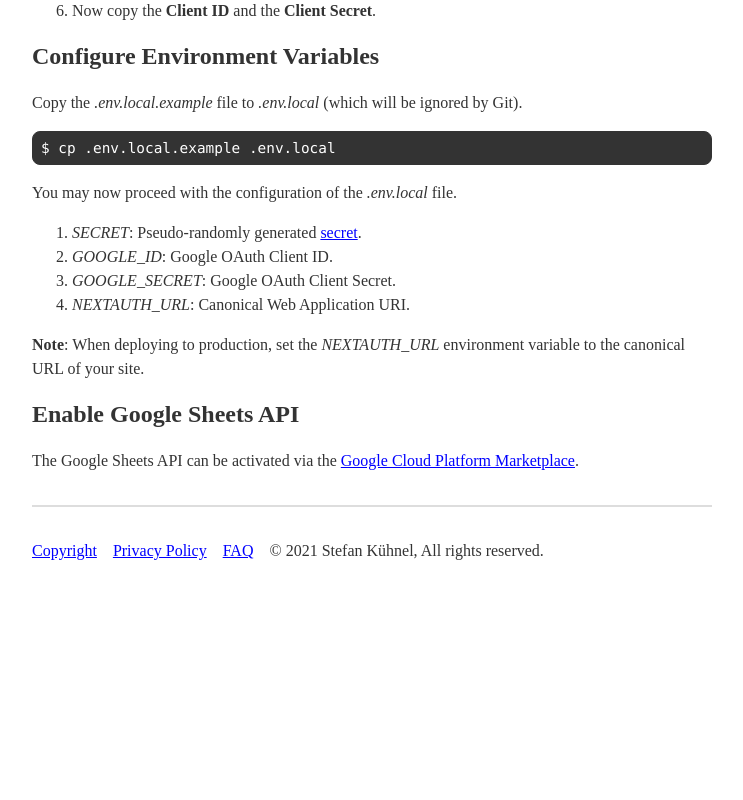
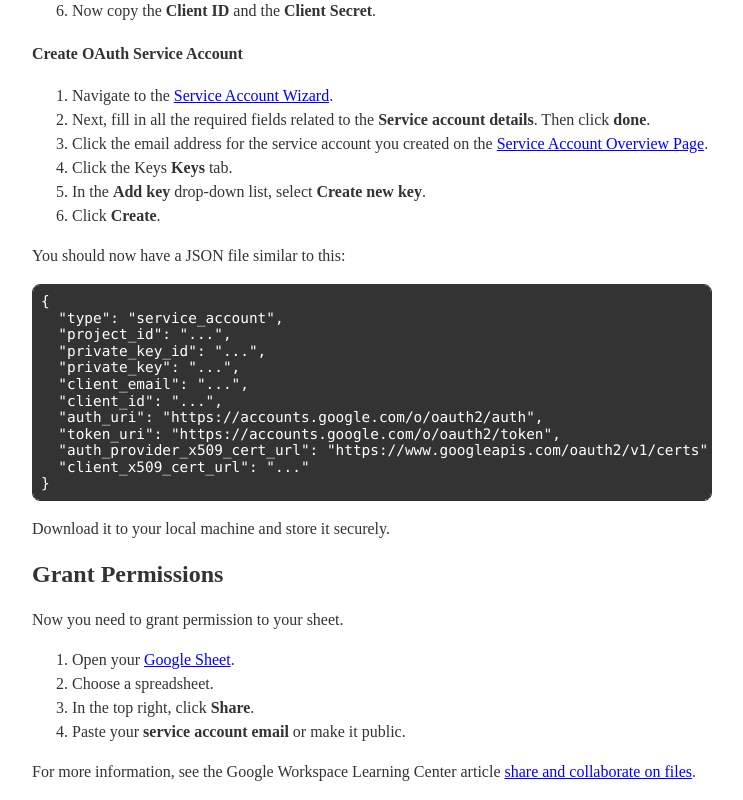
Before and after one commit to StefanZoneExamples/nextauthjs, a Next.js app: page /docs in a window 1280 px wide. Shown: the part 1100-1900 px from the top of the page, without its empty margins (268-1011 px from the left). Before the commit the page ends 1711 px from the top, so only its background shows below. Built offline with nearby package versions, Linux system fonts and the light colour scheme; no server answers; a web font is replaced by a local one.

Commit message:
Update Documentation regarding the Use of OAuth Service Accounts.

```diff
--- a/pages/docs/index.tsx
+++ b/pages/docs/index.tsx
@@ -102,6 +102,90 @@ const Index: NextPage = () => {
                         <strong>Client Secret</strong>.
                     </li>
                 </ol>
+                <h4>Create OAuth Service Account</h4>
+                <ol>
+                    <li>
+                        Navigate to the{' '}
+                        <a
+                            href="https://console.cloud.google.com/iam-admin/serviceaccounts/create"
+                            target="_blank"
+                            rel="noreferrer noopener"
+                        >
+                            Service Account Wizard
+                        </a>
+                        .
+                    </li>
+                    <li>
+                        Next, fill in all the required fields related to the{' '}
+                        <strong>Service account details</strong>. Then click <strong>done</strong>.
+                    </li>
+                    <li>
+                        Click the email address for the service account you created on the{' '}
+                        <a
+                            href="https://console.cloud.google.com/iam-admin/serviceaccounts"
+                            target="_blank"
+                            rel="noreferrer noopener"
+                        >
+                            Service Account Overview Page
+                        </a>
+                        .
+                    </li>
+                    <li>
+                        Click the Keys <strong>Keys</strong> tab.
+                    </li>
+                    <li>
+                        In the <strong>Add key</strong> drop-down list, select{' '}
+                        <strong>Create new key</strong>.
+                    </li>
+                    <li>
+                        Click <strong>Create</strong>.
+                    </li>
+                </ol>
+                <p>You should now have a JSON file similar to this:</p>
+                <Pre>
+                    {`{
+                        \t"type": "service_account",
+                        \t"project_id": "...",
+                        \t"private_key_id": "...",
+                        \t"private_key": "...",
+                        \t"client_email": "...",
+                        \t"client_id": "...",
+                        \t"auth_uri": "https://accounts.google.com/o/oauth2/auth",
+                        \t"token_uri": "https://accounts.google.com/o/oauth2/token",
+                        \t"auth_provider_x509_cert_url": "https://www.googleapis.com/oauth2/v1/certs",
+                        \t"client_x509_cert_url": "..."
+                    }`.replace(/\s +/g, '\n')}
+                </Pre>
+                <p>Download it to your local machine and store it securely.</p>
+                <h2>Grant Permissions</h2>
+                <p>Now you need to grant permission to your sheet.</p>
+                <ol>
+                    <li>
+                        Open your{' '}
+                        <a href="https://g.co/sheets" target="_blank" rel="noreferrer noopener">
+                            Google Sheet
+                        </a>
+                        .
+                    </li>
+                    <li>Choose a spreadsheet.</li>
+                    <li>
+                        In the top right, click <strong>Share</strong>.
+                    </li>
+                    <li>
+                        Paste your <strong>service account email</strong> or make it public.
+                    </li>
+                </ol>
+                <p>
+                    For more information, see the Google Workspace Learning Center article{' '}
+                    <a
+                        href="https://support.google.com/a/users/answer/9305987?hl=en"
+                        target="_blank"
+                        rel="noreferrer noopener"
+                    >
+                        share and collaborate on files
+                    </a>
+                    .
+                </p>
                 <h2>Configure Environment Variables</h2>
                 <p>
                     Copy the <em>.env.local.example</em> file to <em>.env.local</em> (which will be
@@ -130,6 +214,12 @@ const Index: NextPage = () => {
                         <em>GOOGLE_SECRET</em>: Google OAuth Client Secret.
                     </li>
                     <li>
+                        <em>GOOGLE_CLIENT_EMAIL</em>: Google OAuth Service Account E-Mail.
+                    </li>
+                    <li>
+                        <em>GOOGLE_PRIVATE_KEY</em>: Google OAuth Service Account Private Key.
+                    </li>
+                    <li>
                         <em>NEXTAUTH_URL</em>: Canonical Web Application URI.
                     </li>
                 </ol>
```
